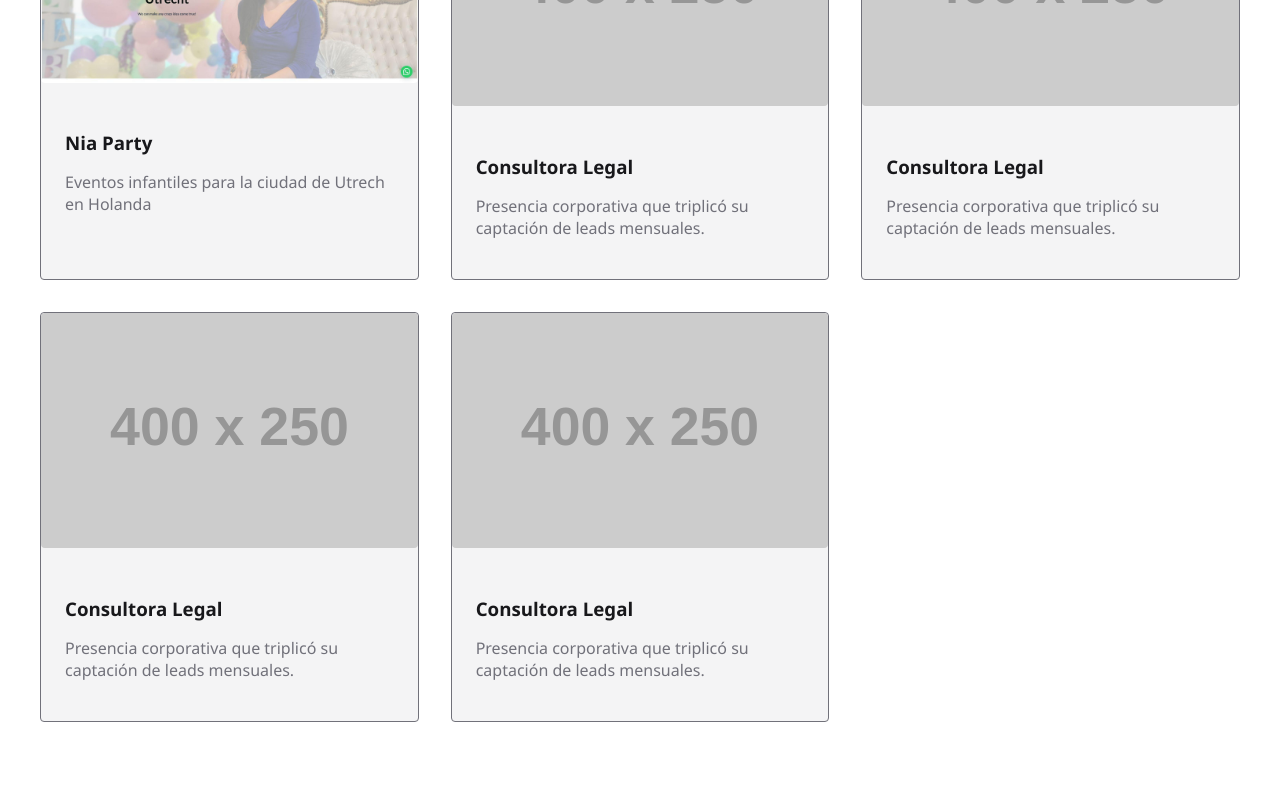
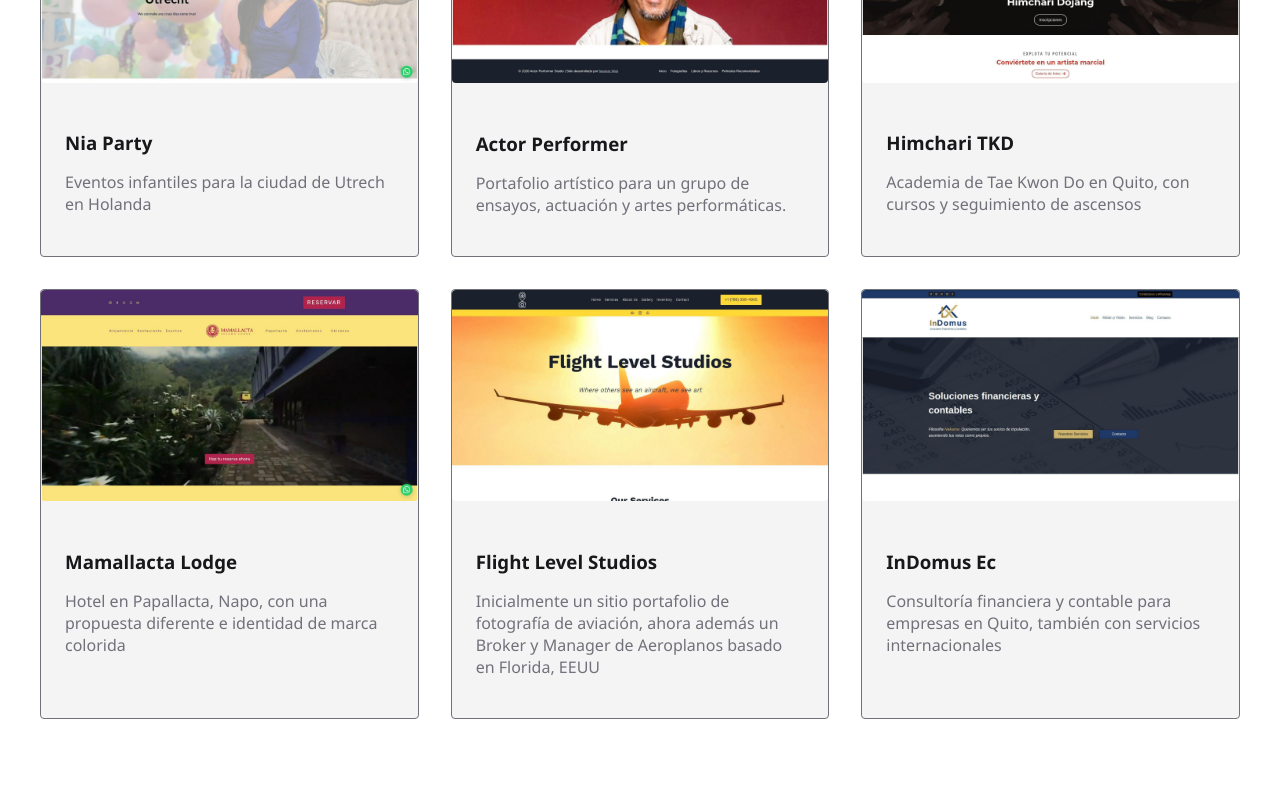
Before and after one commit to maujcardenas/tusitio-wp, a SvelteKit app: page / in a window 1280 px wide. Shown: the part 780-1568 px from the top of the page. Built offline with nearby package versions, Linux system fonts and the light colour scheme.

Commit message:
corregir errores de nombres de imagenes y completar descripciones en success stories

```diff
--- a/src/routes/+page.svelte
+++ b/src/routes/+page.svelte
@@ -88,32 +88,39 @@
             alt: "Proyecto 1",
         },
         {
-            title: "Consultora Legal",
+            title: "Actor Performer",
             description:
-                "Presencia corporativa que triplicó su captación de leads mensuales.",
-            image: "https://via.placeholder.com/400x250",
+                "Portafolio artístico para un grupo de ensayos, actuación y artes performáticas.",
+            image: "/images/brand/port-actor-performer-screen.jpg",
             alt: "Proyecto 2",
         },
         {
-            title: "Consultora Legal",
+            title: "Himchari TKD",
             description:
-                "Presencia corporativa que triplicó su captación de leads mensuales.",
-            image: "https://via.placeholder.com/400x250",
-            alt: "Proyecto 2",
+                "Academia de Tae Kwon Do en Quito, con cursos y seguimiento de ascensos",
+            image: "/images/brand/port-himcharitkd-screen.jpg",
+            alt: "Proyecto 3",
         },
         {
-            title: "Consultora Legal",
+            title: "Mamallacta Lodge",
             description:
-                "Presencia corporativa que triplicó su captación de leads mensuales.",
-            image: "https://via.placeholder.com/400x250",
-            alt: "Proyecto 2",
+                "Hotel en Papallacta, Napo, con una propuesta diferente e identidad de marca colorida",
+            image: "/images/brand/port-mamallacta-screen.jpg",
+            alt: "Proyecto 4",
         },
         {
-            title: "Consultora Legal",
+            title: "Flight Level Studios",
             description:
-                "Presencia corporativa que triplicó su captación de leads mensuales.",
-            image: "https://via.placeholder.com/400x250",
-            alt: "Proyecto 2",
+                "Inicialmente un sitio portafolio de fotografía de aviación, ahora además un Broker y Manager de Aeroplanos basado en Florida, EEUU",
+            image: "/images/brand/port-flightlevelstudios-screen.jpg",
+            alt: "Proyecto 5",
+        },
+        {
+            title: "InDomus Ec",
+            description:
+                "Consultoría financiera y contable para empresas en Quito, también con servicios internacionales",
+            image: "/images/brand/port-indomusec-screen.jpg",
+            alt: "Proyecto 6",
         },
     ];
 
@@ -135,7 +142,7 @@
 <!-- Hero Section -->
 <section
     class="hero"
-    style="background-image: url('/images/brand/banner-tustiowp.jpg');"
+    style="background-image: url('/images/brand/banner-tusitiowp.jpg');"
 >
     <div class="hero-content">
         <h1>Soluciones Web para tu Emprendimiento</h1>
```
